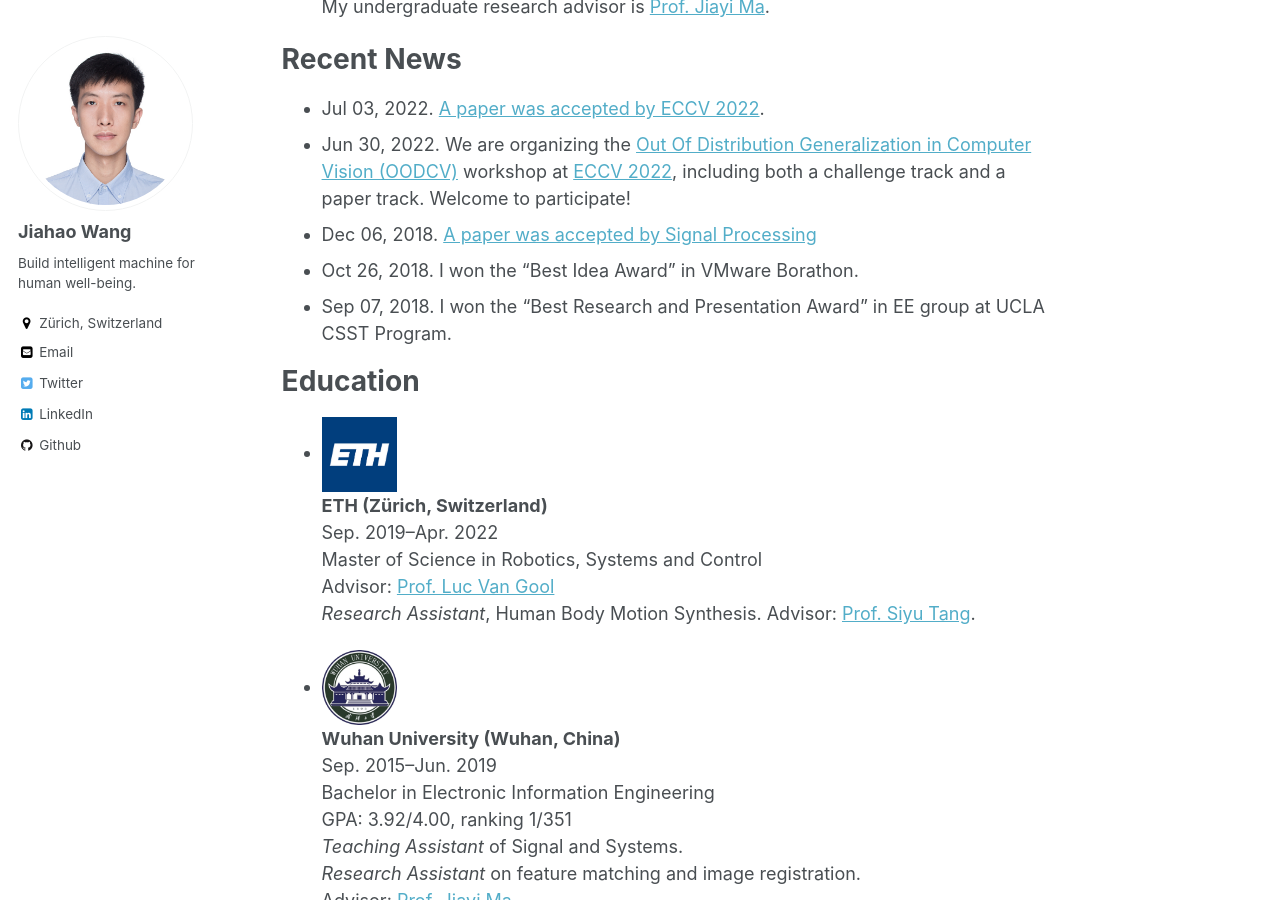
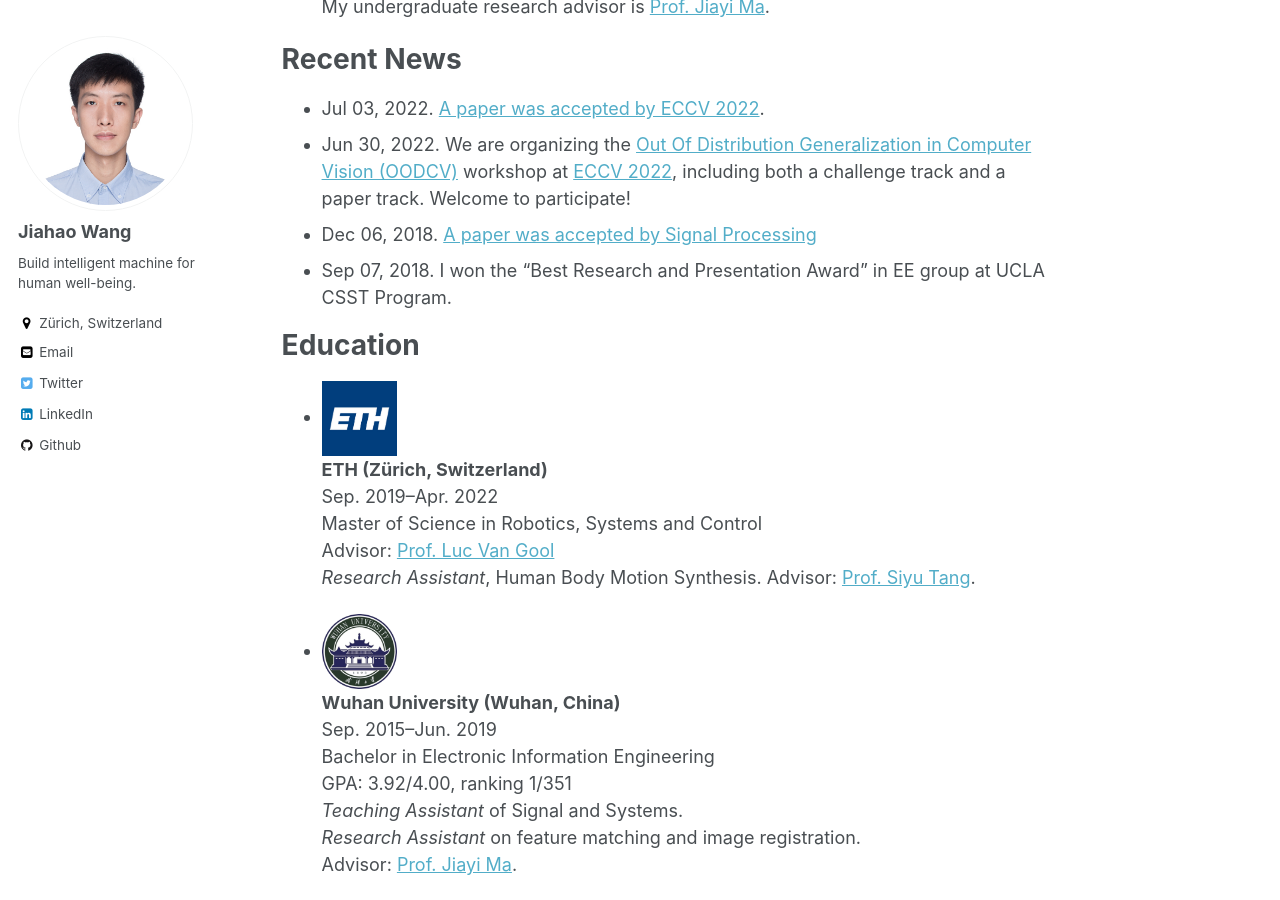
Before and after one commit to JiahaoPlus/JiahaoPlus.github.io, a Jekyll site: the page built from _pages/about.md, in a window 1280 px wide and 900 px high, scrolled down 340 px. Built offline with Jekyll 4.4.1, drawn with Linux system fonts in a browser that asks for light colours.

Commit message:
update about2

```diff
--- a/_pages/about.md
+++ b/_pages/about.md
@@ -19,7 +19,6 @@ My undergraduate research advisor is [Prof. Jiayi Ma](https://sites.google.com/s
 * Jul 03, 2022. [A paper was accepted by ECCV 2022](https://jiahaoplus.github.io/SAGA/saga.html).
 * Jun 30, 2022. We are organizing the [Out Of Distribution Generalization in Computer Vision (OODCV)](http://www.ood-cv.org/) workshop at [ECCV 2022](https://eccv2022.ecva.net/), including both a challenge track and a paper track. Welcome to participate!
 * Dec 06, 2018. [A paper was accepted by Signal Processing](https://www.sciencedirect.com/science/article/pii/S0165168418303955)
-* Oct 26, 2018. I won the "Best Idea Award" in VMware Borathon.
 * Sep 07, 2018. I won the "Best Research and Presentation Award" in EE group at UCLA CSST Program.
 
 # Education
```
